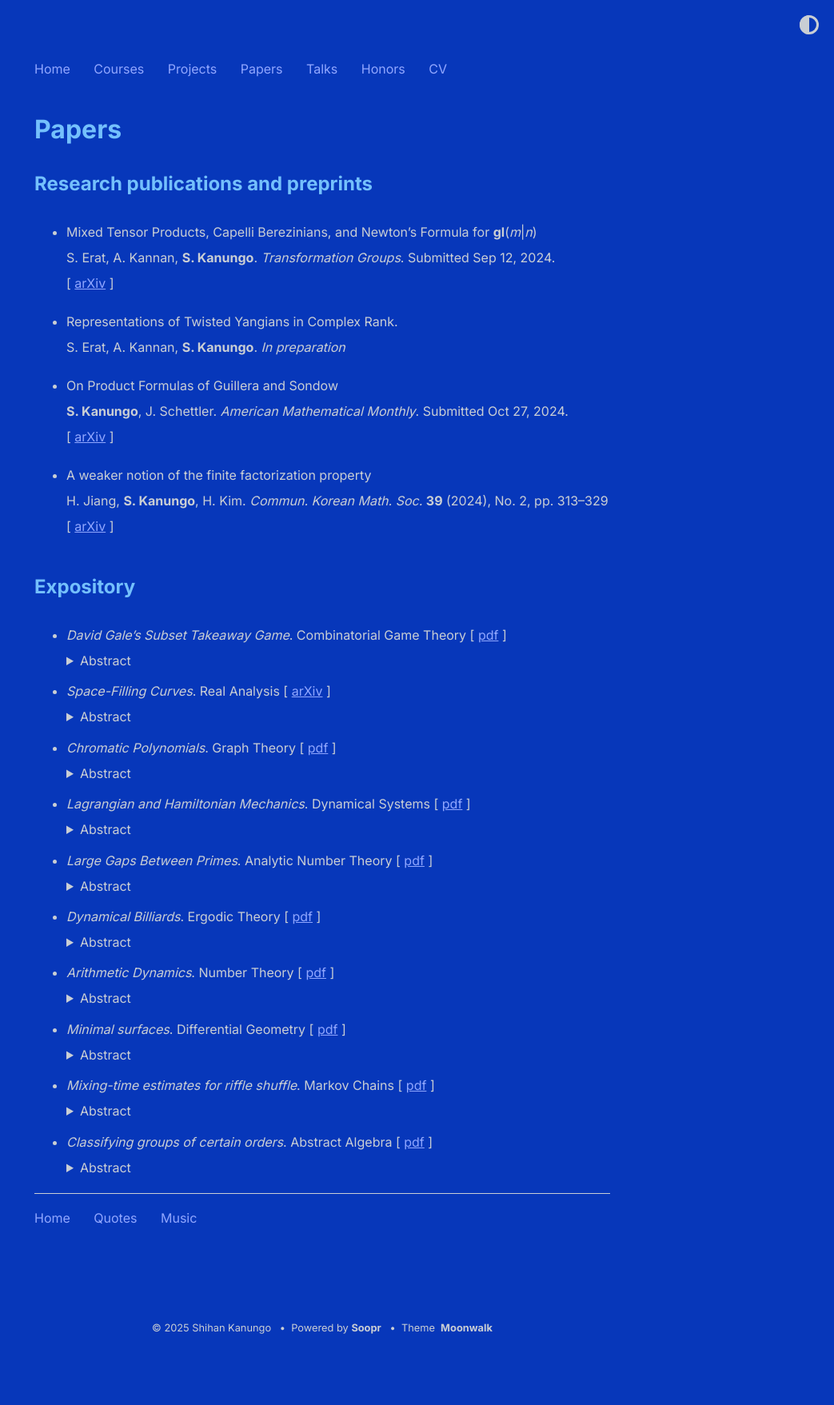
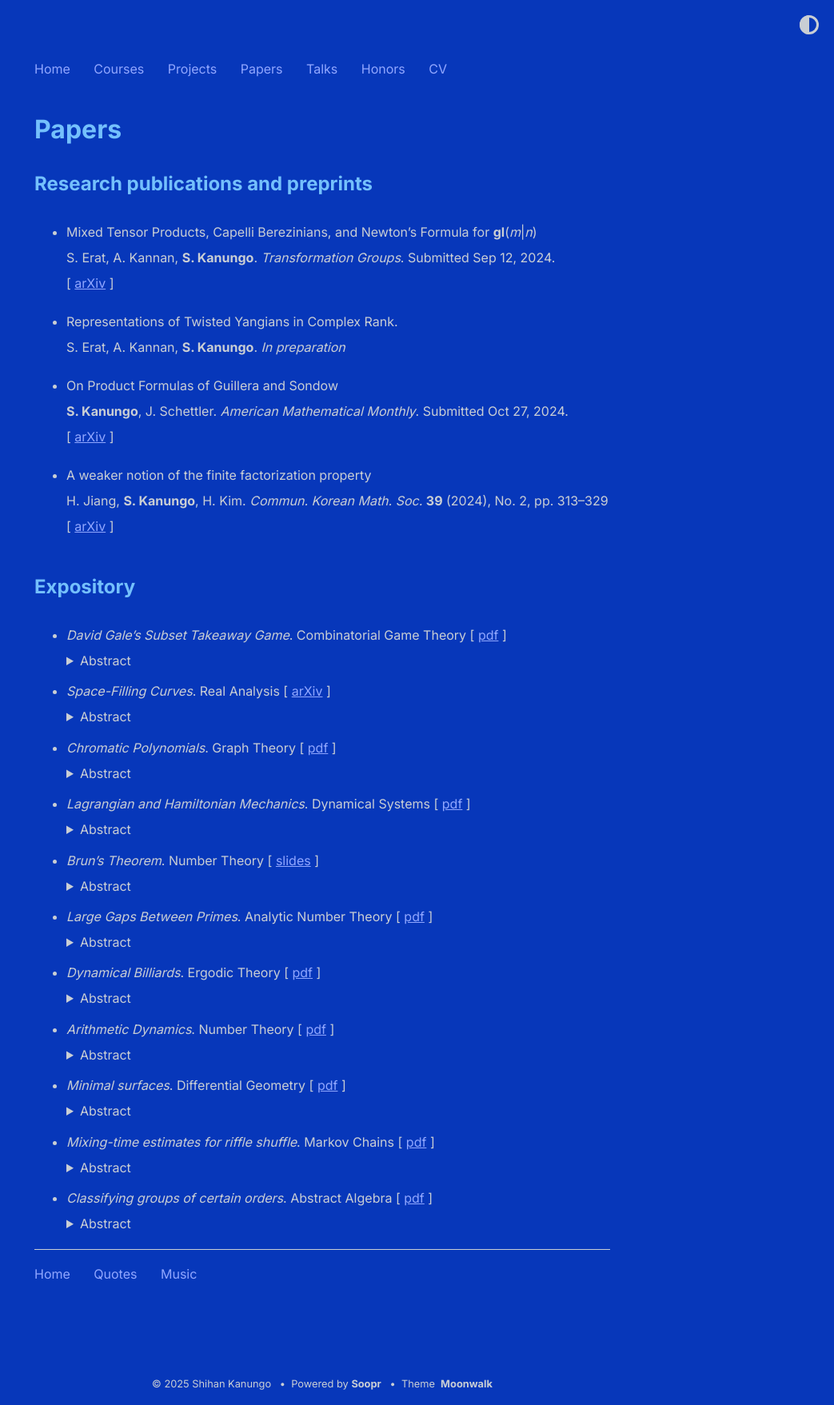
Before and after one commit to shihankanungo/shihankanungo.github.io, a Jekyll site: the page built from papers.md, in a window 1280 px wide. Shown: the whole page at 80% size, without its empty margins (237-1280 px from the left). Built offline with Jekyll 4.4.1, drawn with Linux system fonts in a browser that asks for light colours; before the commit the page ends 1686 px from its top, so only the background shows below that.

Commit message:
Update papers.md

```diff
--- a/papers.md
+++ b/papers.md
@@ -50,6 +50,13 @@ title: Papers
   <small>we discuss the basics of Lagrangian and Hamiltonian dynamics. We derive the Euler-Lagrange equations fro D’Alembert’s principle, show that they are equivalent to Hamilton’s principle of least actions, and finally use them to derive Hamilton’s equations. We also provide some examples to illustrate the use of Lagrangian and Hamiltonian dynamics.</small>
   </details>
 
+- *Brun's Theorem*. Number Theory \[ [slides](brun.pdf) \] <br>
+  <details>
+  <summary>Abstract</summary>
+  <small>The mathematician Viggo Brun was born in Sweden in 1885. He is known for his outstanding contributions to the field of number theory. In his early career, Brun focused on analytic number theory and prime number theory. One of his most famous achievements was Brun’s theorem in 1915, which gave an upper bound on the distance between
+prime numbers. </small>
+  </details>
+
 - *Large Gaps Between Primes*. Analytic Number Theory \[ [pdf](http://simonrs.com/eulercircle/analyticnt2024/shihan-largegaps.pdf) \] <br>
   <details>
   <summary>Abstract</summary>
```
